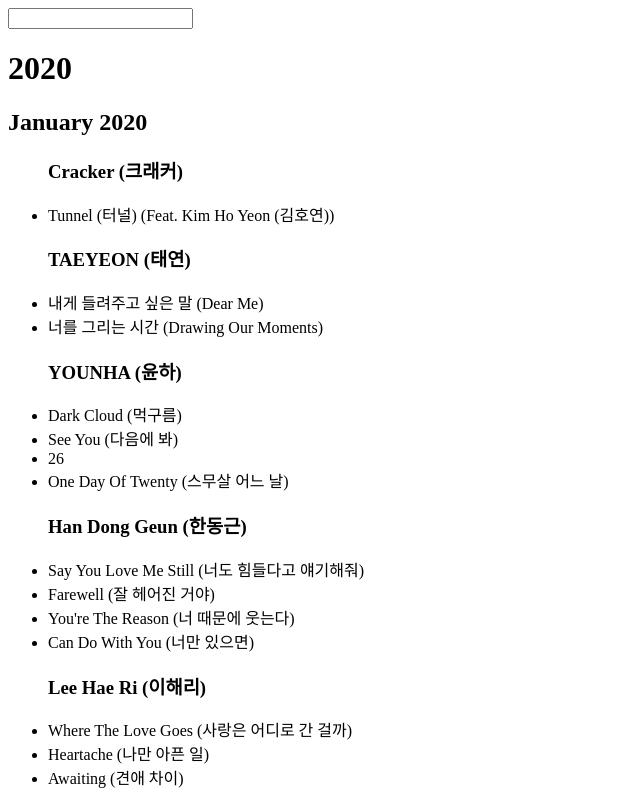
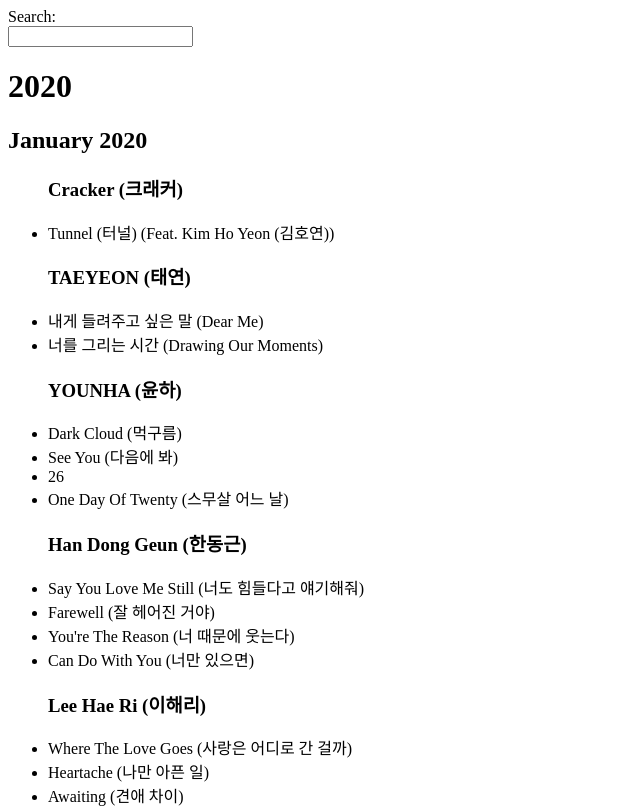
Before and after one commit to marvintran/MySongList, a React (Create React App) app: page / in a window 1280 px wide. Shown: the top 808 px of the page, without its empty margins (0-640 px from the left). Built offline with nearby package versions, Linux system fonts and the light colour scheme.

Commit message:
Implemented searching through song titles and artists

```diff
--- a/src/App.js
+++ b/src/App.js
@@ -7,7 +7,7 @@ class App extends React.Component {
   constructor(props) {
     super(props);
     this.state = {
-      filterText: ' ',
+      filterText: '',
       inStockOnly: false
     };
 
--- a/src/SearchBar.js
+++ b/src/SearchBar.js
@@ -11,6 +11,8 @@ class SearchBar extends React.Component {
   }
   render() {
     return (
+      <div>
+        Search:
         <form>
           <input
             type="text"
@@ -18,6 +20,7 @@ class SearchBar extends React.Component {
             onChange={this.handleFilterTextChange}
             />
         </form>
+      </div>
     )
   }
 }
--- a/src/Song.js
+++ b/src/Song.js
@@ -2,17 +2,24 @@ import React from 'react';
 
 class Song extends React.Component {
   render() {
-    const filterText = this.props.filterText;
+    const filterText = this.props.filterText.toLowerCase();
     const artistName = this.props.song.artist;
 
-    return (
+    const rows = [];
+    this.props.song.tracks.forEach((song) => {
+      if(artistName.toLowerCase().indexOf(filterText) !== -1 || song.name.toLowerCase().indexOf(filterText) !== -1)
+        rows.push(<li>{song.name}</li>);
+    });
+
+    if(rows.length > 0) {
+      return (
       <div>
         <h3>{artistName}</h3>
-        {this.props.song.tracks.map((track) => (
-          <li>{track.name}</li>
-        ))}
+        {rows}
       </div>
-    )
+    )}
+
+    return <div></div>;
   }
 }
 
```
Lines whose indentation alone changed are shown as unchanged.
